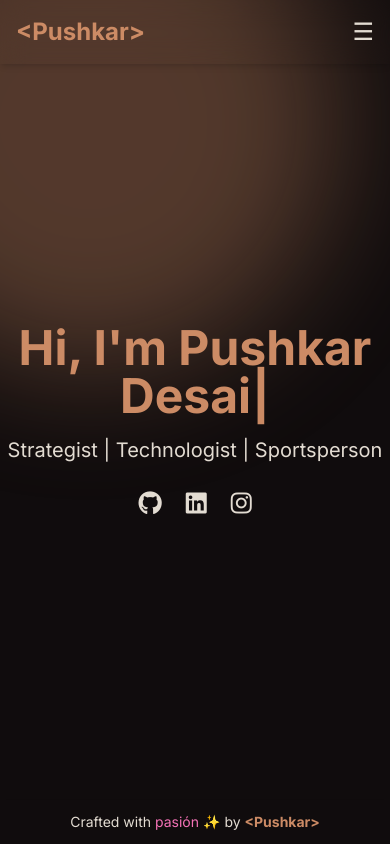
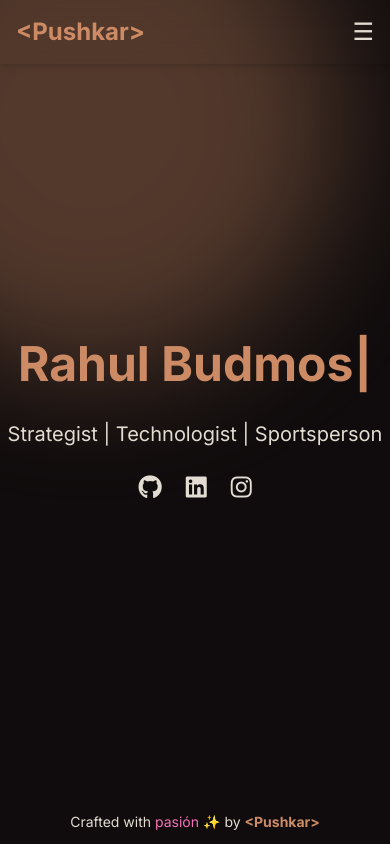
Before and after one commit to pdesai7245/pushkar-portfolio, a React (Create React App) app: page / in a window 390 px wide. Built offline with nearby package versions, Linux system fonts and the light colour scheme.

Commit message:
Updated full website with responsive layout and visual improvements

```diff
--- a/src/App.js
+++ b/src/App.js
@@ -9,7 +9,7 @@ import ResumeViewer from "./components/ResumeViewer";
 import Footer from "./components/Footer";
 import { motion } from "framer-motion";
 import Typewriter from "typewriter-effect";
-import { inject } from "@vercel/analytics"; // ✅ Vercel Analytics
+import { inject } from "@vercel/analytics";
 
 inject(); // ✅ Initialize analytics
 
@@ -38,7 +38,7 @@ function App() {
         >
           <Typewriter
             options={{
-              strings: ["Hi, I'm Pushkar Desai"],
+              strings: ["Rahul Budmos"],
               autoStart: true,
               loop: true,
               delay: 75,
```
